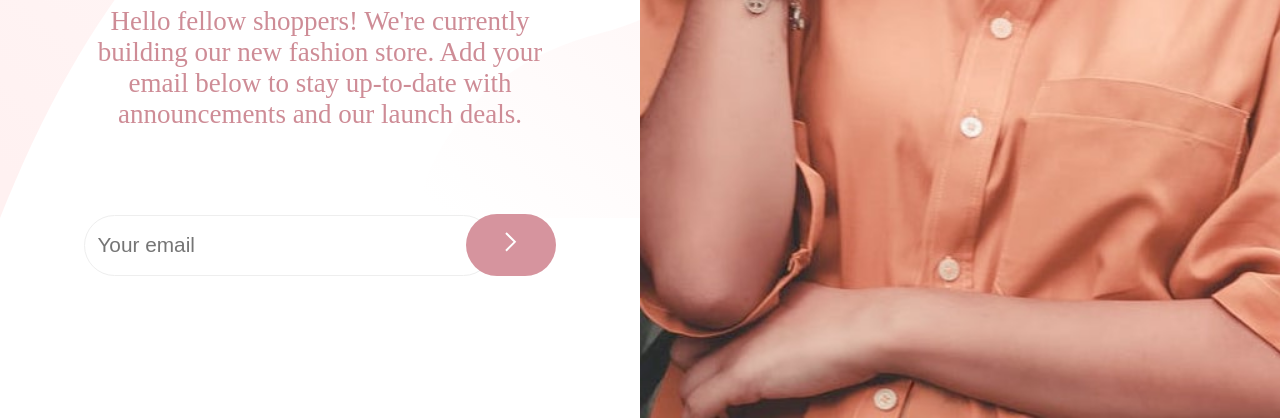
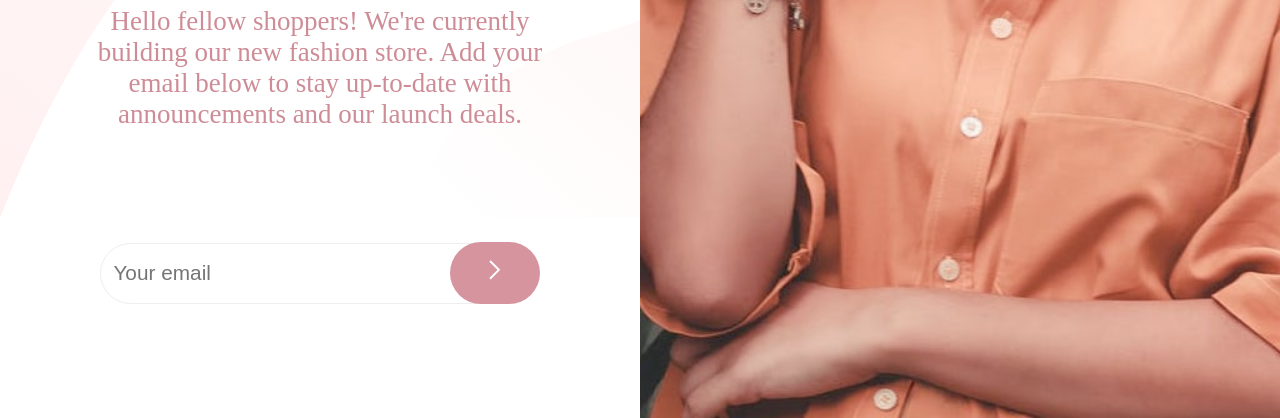
Before and after one commit to ameen78/BASE-APPAREL, a plain HTML site: page index.html in a window 1280 px wide. Shown: the part 582-1000 px from the top of the page. Drawn offline with Linux system fonts and the light colour scheme.

Commit message:
update responsive

```diff
--- a/style.css
+++ b/style.css
@@ -74,7 +74,7 @@ button{
     font-size: 1.2rem;
     background-color: rgb(214, 148, 158);
     border-radius: 1.5rem;
-    margin: 20px 0 0 -32px ;
+    margin: 3rem 0 2rem -3rem ;
 }
 @media only screen and (min-width:768px){
     .logo img{
@@ -156,6 +156,7 @@ button{
     button{
         width: 7vw;
         border-radius: 2rem;
+        margin-left: -4rem;
     }
     body{
         display: flex;
```
